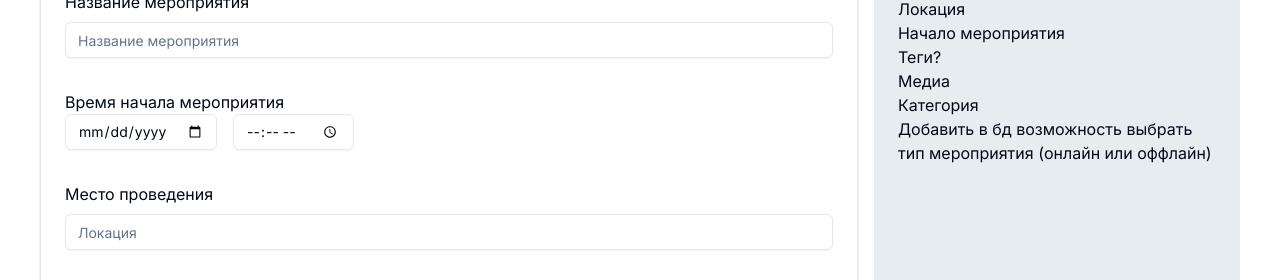
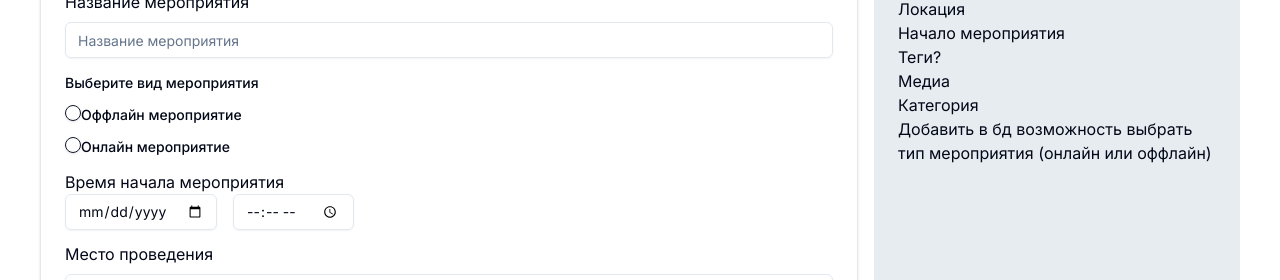
Before and after one commit to denniztr/fm-cross, a Next.js app: page /events/add in a window 1280 px wide. Shown: the part 243-523 px from the top of the page. Built offline with nearby package versions, Linux system fonts and the light colour scheme; no server answers.

Commit message:
form + radio buttons

```diff
--- a/app/(authorization)/signin/page.tsx
+++ b/app/(authorization)/signin/page.tsx
@@ -22,6 +22,7 @@ import {
 import { Input } from '@/components/ui/input';
 import { Button } from '@/components/ui/button';
 import { useToast } from '@/components/ui/use-toast';
+
 
 const SignInPage = () => {
   const router = useRouter();
--- a/components/event/AddEventForm.tsx
+++ b/components/event/AddEventForm.tsx
@@ -32,18 +32,19 @@ const AddEventForm = () => {
       startDate: '',
       startTime: '',
       eventType: '',
+      media: '',
     },
   });
 
-  const onSubmit = (data: z.infer<typeof AddEventSchema>) => {
-    console.log(data);
+  const onSubmit = (values: z.infer<typeof AddEventSchema>) => {
+    console.log(values);
   };
 
   return (
     <div>
       <Form {...form}>
-        <form onSubmit={form.handleSubmit(onSubmit)} className="space-y-2">
-          <div className="space-y-8">
+        <form onSubmit={form.handleSubmit(onSubmit)} className="space-y-4">
+          <div className="space-y-3">
             <FormField
               control={form.control}
               name="title"
@@ -57,10 +58,40 @@ const AddEventForm = () => {
                       placeholder="Название мероприятия"
                     />
                   </FormControl>
+                  <FormMessage />
                 </FormItem>
               )}
             />
-
+            <div className="flex gap-4">
+              <FormField
+                control={form.control}
+                name="eventType"
+                render={({ field }) => (
+                  <FormItem>
+                    <FormLabel>Выберите вид мероприятия</FormLabel>
+                    <FormControl>
+                      <RadioGroup
+                        onValueChange={field.onChange}
+                        defaultValue={field.value}
+                      >
+                        <FormItem>
+                          <FormControl>
+                            <RadioGroupItem value="offline" />
+                          </FormControl>
+                          <FormLabel>Оффлайн мероприятие</FormLabel>
+                        </FormItem>
+                        <FormItem>
+                          <FormControl>
+                            <RadioGroupItem value="online" />
+                          </FormControl>
+                          <FormLabel>Онлайн мероприятие</FormLabel>
+                        </FormItem>
+                      </RadioGroup>
+                    </FormControl>
+                  </FormItem>
+                )}
+              />
+            </div>
             <div>
               <h3>Время начала мероприятия</h3>
               <div className="flex space-x-2">
@@ -114,6 +145,7 @@ const AddEventForm = () => {
                       className="min-h-64"
                     />
                   </FormControl>
+                  <FormMessage />
                 </FormItem>
               )}
             />
--- a/schemas/index.ts
+++ b/schemas/index.ts
@@ -36,6 +36,6 @@ export const AddEventSchema = z.object({
   location: z.string(),
   startDate: z.string(),
   startTime: z.string(),
-  eventType: z.string(),
+  eventType: z.enum(['online', 'offline']),
   media: z.string(),
 });
```
